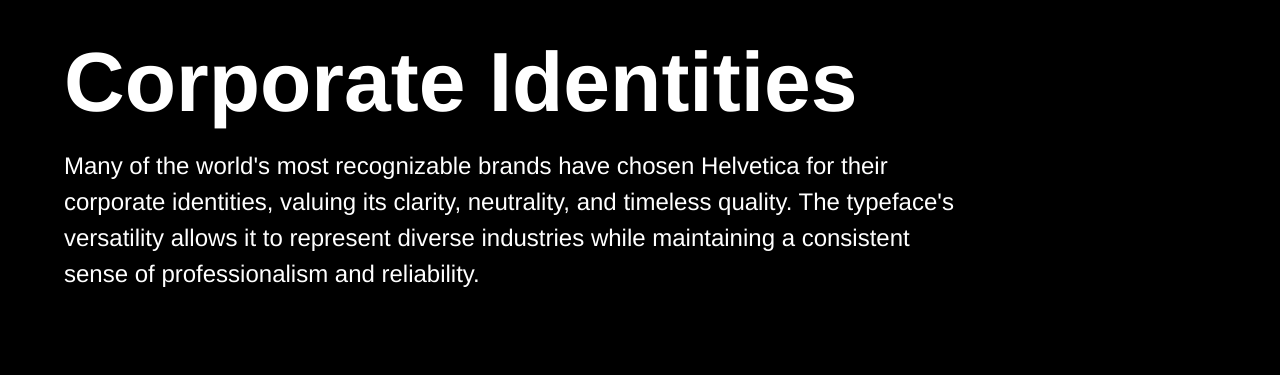
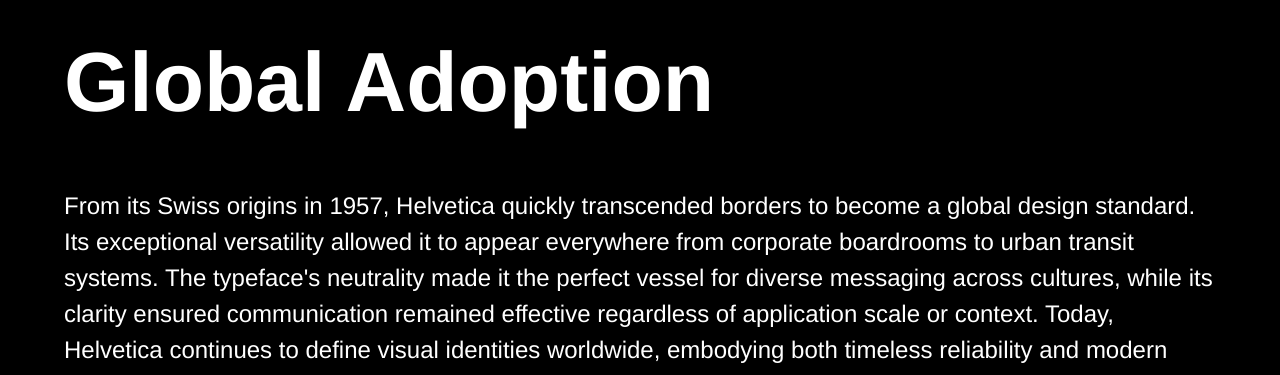
Before and after one commit to opyets/maxmiedinger, a plain HTML site: page maxmiedinger/index.html in a window 1280 px wide. Shown: the part 11005-11380 px from the top of the page. Drawn offline with Linux system fonts and the light colour scheme.

Commit message:
Update index.html

```diff
--- a/maxmiedinger/index.html
+++ b/maxmiedinger/index.html
@@ -124,6 +124,14 @@
   <img src="img/image-4.svg" alt="Helvetica Impact" class="sidebar-image">
 </div>
 
+  <div class="content">
+  <div class="info">
+    <h1>Global Adoption</h1>
+    <p class="body-text">
+      From its Swiss origins in 1957, Helvetica quickly transcended borders to become a global design standard. Its exceptional versatility allowed it to appear everywhere from corporate boardrooms to urban transit systems. The typeface's neutrality made it the perfect vessel for diverse messaging across cultures, while its clarity ensured communication remained effective regardless of application scale or context. Today, Helvetica continues to define visual identities worldwide, embodying both timeless reliability and modern efficiency in an ever-changing design landscape.
+    </p>
+  </div>
+</div>
 
 <div class="content gallery-section" id="gallery">
   <div class="heading">
@@ -231,7 +239,7 @@
 
 <div class="content gallery-section">
   <div class="heading">
-    <h1 class="gallery-title">Swiss Design Influence</h1>
+    <h1 class="gallery-title">Swiss Design in Practice</h1>
     <p class="body-text gallery-description">
       Helvetica is often regarded as the embodiment of Swiss Design principles, with its emphasis on grid systems, asymmetrical layouts, and objective photography. The examples below highlight some of the earliest implementations of Helvetica and Swiss Design, demonstrating how these foundational works continue to influence modern design, valued for their clarity, precision, and timeless appeal.
     </p>
```
